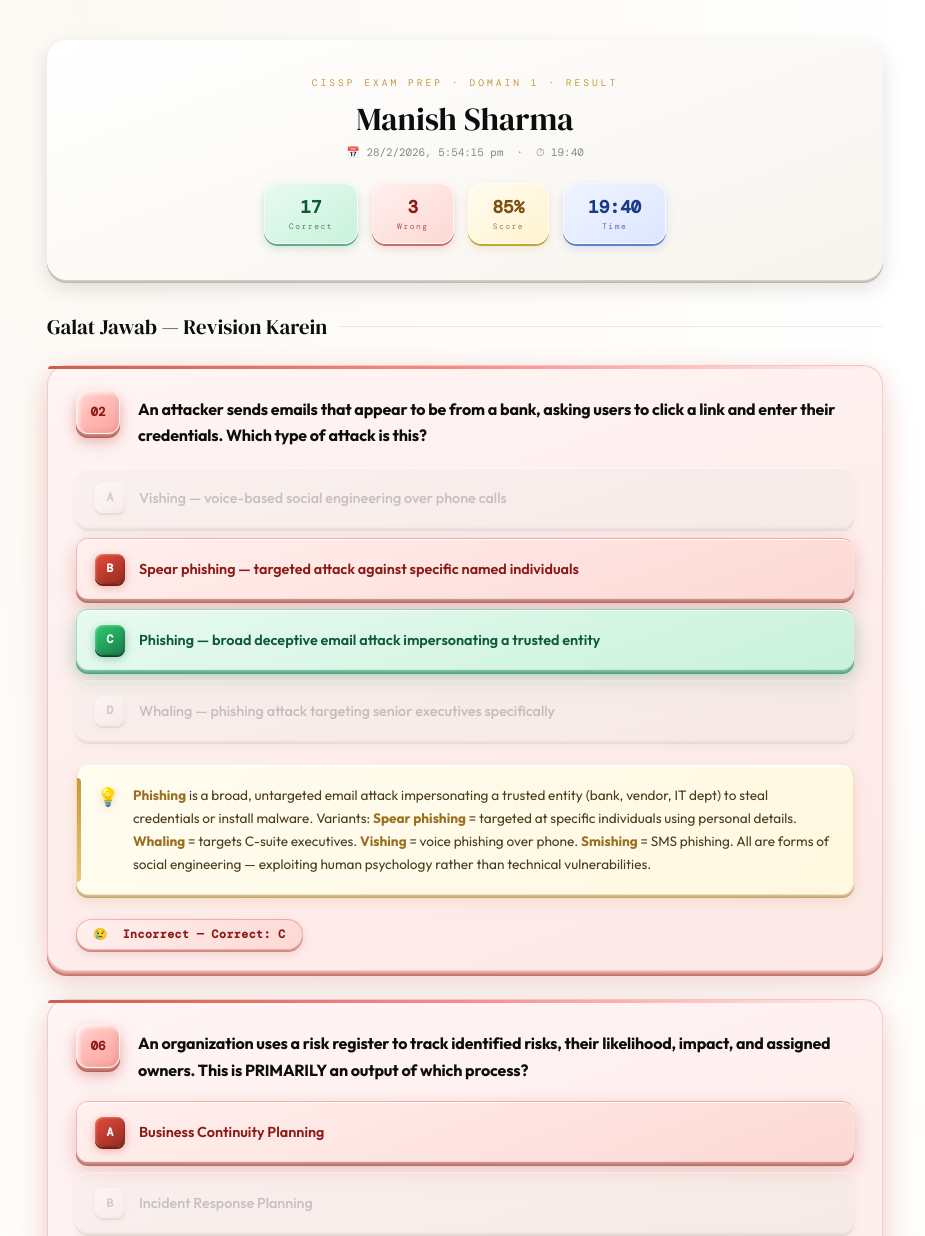
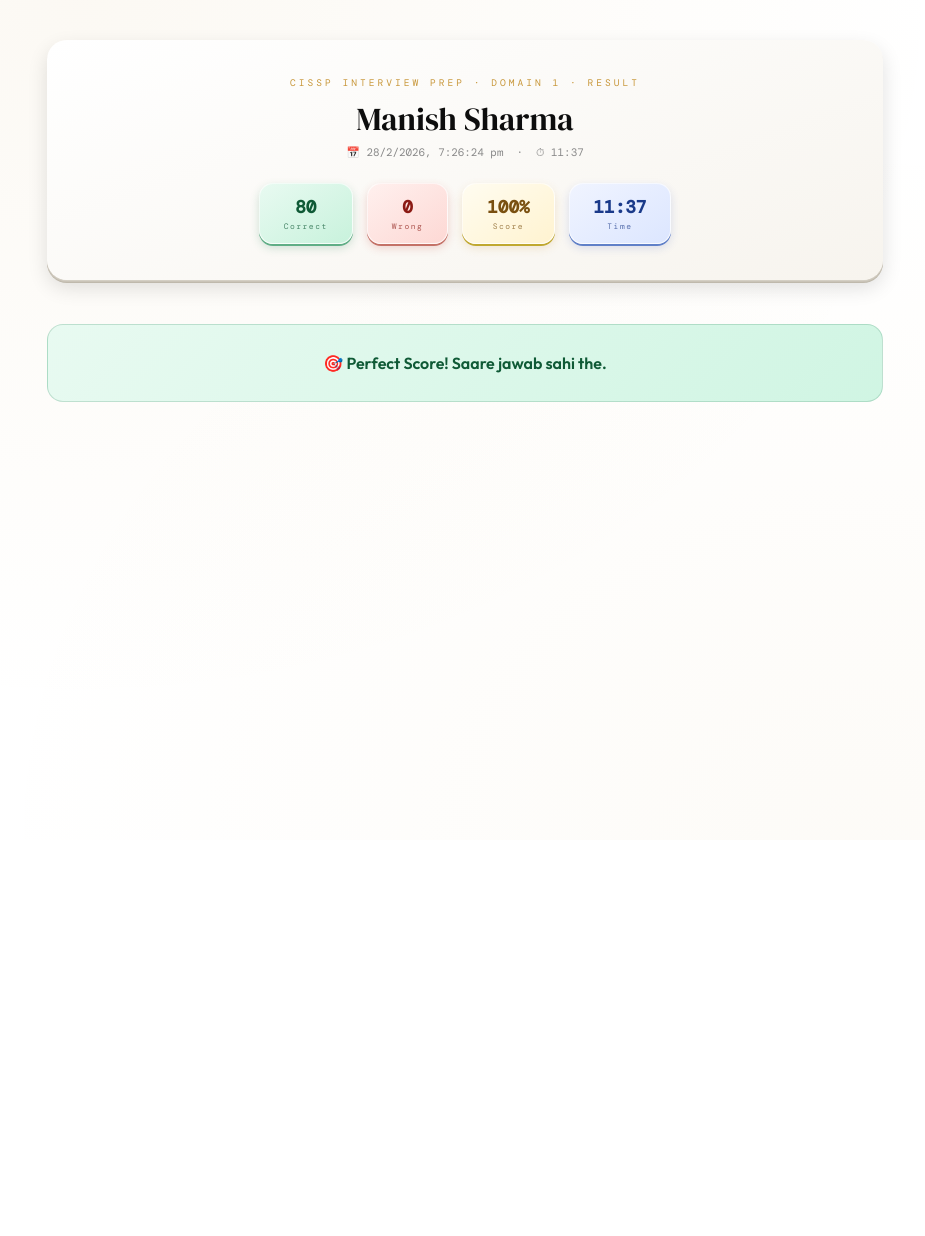
Before and after one commit to anilvnick-design/cissp-claysec, a plain HTML site: page results/Manish_Sharma_Result_CISSP_D1.html in a window 1280 px wide. Shown: the top 1236 px of the page, without its empty margins (175-1100 px from the left). After the commit the page ends 840 px from the top, so only its background shows below. Drawn offline with nearby package versions, Linux system fonts and the light colour scheme.

Commit message:
Result: Manish Sharma — 2026-02-28

```diff
--- a/results/Manish_Sharma_Result_CISSP_D1.html
+++ b/results/Manish_Sharma_Result_CISSP_D1.html
@@ -165,32 +165,17 @@ body { background-position-x: ; background-position-y: ; background-size: ; back
 </style></head><body>
 <div class="rh">
   <div class="rt">
-    <div class="rey">CISSP Exam Prep · Domain 1 · Result</div>
+    <div class="rey">CISSP Interview Prep · Domain 1 · Result</div>
     <div class="rnm">Manish Sharma</div>
-    <div class="rmt">📅 28/2/2026, 5:54:15 pm &nbsp;·&nbsp; ⏱ 19:40</div>
+    <div class="rmt">📅 28/2/2026, 7:26:24 pm &nbsp;·&nbsp; ⏱ 11:37</div>
     <div class="rps">
-      <div class="rp rpc">17<span class="rpx">Correct</span></div>
-      <div class="rp rpw">3<span class="rpx">Wrong</span></div>
-      <div class="rp rpp">85%<span class="rpx">Score</span></div>
-      <div class="rp rpt">19:40<span class="rpx">Time</span></div>
+      <div class="rp rpc">80<span class="rpx">Correct</span></div>
+      <div class="rp rpw">0<span class="rpx">Wrong</span></div>
+      <div class="rp rpp">100%<span class="rpx">Score</span></div>
+      <div class="rp rpt">11:37<span class="rpx">Time</span></div>
     </div>
   </div>
-  <div class="wst">Galat Jawab — Revision Karein</div>
+
 </div>
-<div class="questions-wrap"><div class="qcard state-wrong">
-        <div class="qcard-header"><div class="qnum">02</div><div class="qtext">An attacker sends emails that appear to be from a bank, asking users to click a link and enter their credentials. Which type of attack is this?</div></div>
-        <div class="qcard-body"><div class="options"><div class="opt-btn opt-dim"><div class="opt-key">A</div><div class="opt-text">Vishing — voice-based social engineering over phone calls</div></div><div class="opt-btn opt-wrong"><div class="opt-key">B</div><div class="opt-text">Spear phishing — targeted attack against specific named individuals</div></div><div class="opt-btn opt-correct"><div class="opt-key">C</div><div class="opt-text">Phishing — broad deceptive email attack impersonating a trusted entity</div></div><div class="opt-btn opt-dim"><div class="opt-key">D</div><div class="opt-text">Whaling — phishing attack targeting senior executives specifically</div></div></div></div>
-        <div class="explanation show"><span class="exp-icon">💡</span><span class="exp-text"><strong>Phishing</strong> is a broad, untargeted email attack impersonating a trusted entity (bank, vendor, IT dept) to steal credentials or install malware. Variants: <strong>Spear phishing</strong> = targeted at specific individuals using personal details. <strong>Whaling</strong> = targets C-suite executives. <strong>Vishing</strong> = voice phishing over phone. <strong>Smishing</strong> = SMS phishing. All are forms of social engineering — exploiting human psychology rather than technical vulnerabilities.</span></div>
-        <div class="result-tag rt-wrong">😢 &nbsp;Incorrect — Correct: C</div>
-      </div><div class="qcard state-wrong">
-        <div class="qcard-header"><div class="qnum">06</div><div class="qtext">An organization uses a risk register to track identified risks, their likelihood, impact, and assigned owners. This is PRIMARILY an output of which process?</div></div>
-        <div class="qcard-body"><div class="options"><div class="opt-btn opt-wrong"><div class="opt-key">A</div><div class="opt-text">Business Continuity Planning</div></div><div class="opt-btn opt-dim"><div class="opt-key">B</div><div class="opt-text">Incident Response Planning</div></div><div class="opt-btn opt-correct"><div class="opt-key">C</div><div class="opt-text">Risk Management Process</div></div><div class="opt-btn opt-dim"><div class="opt-key">D</div><div class="opt-text">Vulnerability Management Program</div></div></div></div>
-        <div class="explanation show"><span class="exp-icon">💡</span><span class="exp-text">A <strong>Risk Register</strong> is the primary artifact of the <strong>Risk Management Process</strong>. It documents: risk description, risk owner, likelihood rating, impact rating, risk score (likelihood × impact), current controls, treatment decision (accept/mitigate/transfer/avoid), and residual risk. It is a living document — updated continuously as risks change. BCP uses the risk register as input but does not produce it. Vulnerability management feeds into the risk register but is narrower in scope.</span></div>
-        <div class="result-tag rt-wrong">😢 &nbsp;Incorrect — Correct: C</div>
-      </div><div class="qcard state-wrong">
-        <div class="qcard-header"><div class="qnum">10</div><div class="qtext">A healthcare organization must report a data breach involving protected health information within a specific timeframe under US law. What is the required notification period under HIPAA for breaches affecting 500 or more individuals?</div></div>
-        <div class="qcard-body"><div class="options"><div class="opt-btn opt-dim"><div class="opt-key">A</div><div class="opt-text">24 hours of discovery</div></div><div class="opt-btn opt-wrong"><div class="opt-key">B</div><div class="opt-text">72 hours of discovery</div></div><div class="opt-btn opt-correct"><div class="opt-key">C</div><div class="opt-text">Without unreasonable delay, no later than 60 days after discovery</div></div><div class="opt-btn opt-dim"><div class="opt-key">D</div><div class="opt-text">30 days after the breach is confirmed</div></div></div></div>
-        <div class="explanation show"><span class="exp-icon">💡</span><span class="exp-text">Under <strong>HIPAA Breach Notification Rule</strong>: breaches affecting <strong>500 or more individuals</strong> must be reported to HHS and media (in affected state) without unreasonable delay and <strong>no later than 60 days</strong> after discovery. Small breaches (under 500) can be reported annually. Compare: <strong>GDPR</strong> requires reporting to supervisory authority within <strong>72 hours</strong>. EU and US have different timelines — CISSP exam tests both. Also notify affected individuals under both frameworks.</span></div>
-        <div class="result-tag rt-wrong">😢 &nbsp;Incorrect — Correct: C</div>
-      </div></div>
+<div class="questions-wrap"><div style="background:linear-gradient(135deg,#e8faf1,#d0f5e3);border:1px solid rgba(26,122,74,.2);border-radius:16px;padding:28px;text-align:center;font-size:1rem;font-weight:600;color:#0f5a36;margin-top:20px">🎯 Perfect Score! Saare jawab sahi the.</div></div>
 </body></html>
```
